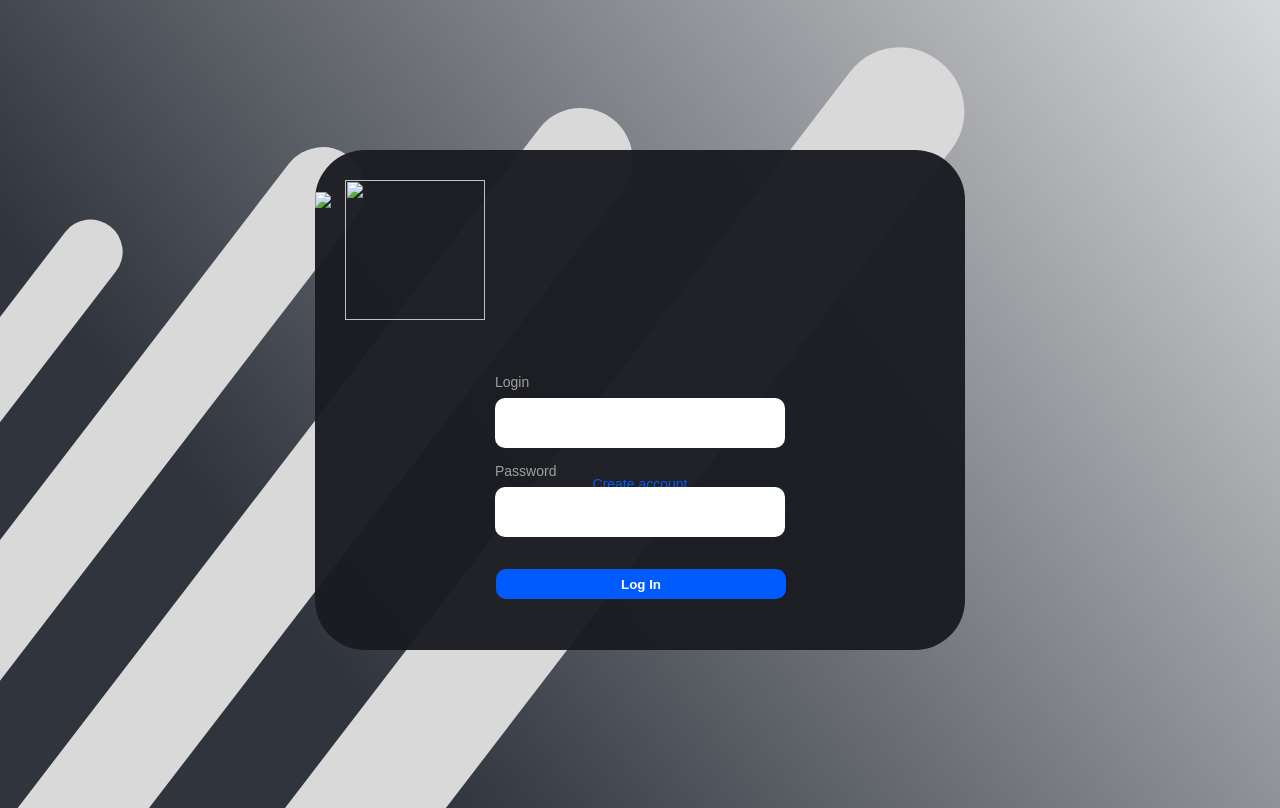
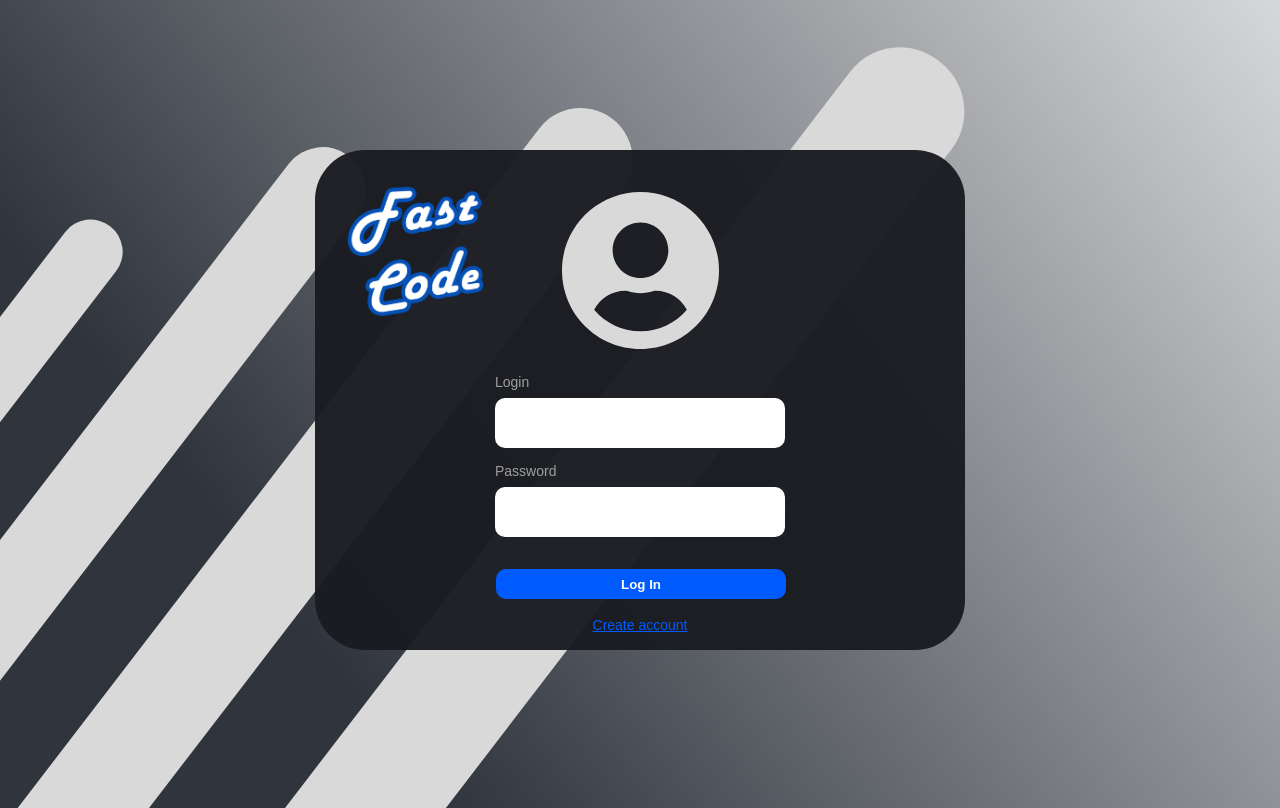
Before and after one commit to JoestarAtHeart/Code-editor-Fast-Code, a plain HTML site: page pages/login.html in a window 1280 px wide. Drawn offline with Linux system fonts and the light colour scheme.

Commit message:
Update login.html

```diff
--- a/pages/login.html
+++ b/pages/login.html
@@ -15,8 +15,8 @@
       <div id="thourth"></div>
     </div>-->
     <div id="login_pannel">
-      <img id="logo" src="logo/лого2.png"></img>
-      <img id="avatar" src="icons/user.svg" />
+      <img id="logo" src="../logo/лого2.png"></img>
+      <img id="avatar" src="../icons/user.svg" />
       <div>
         <div id="login">Login</div>
         <div id="password">Password</div>
```
